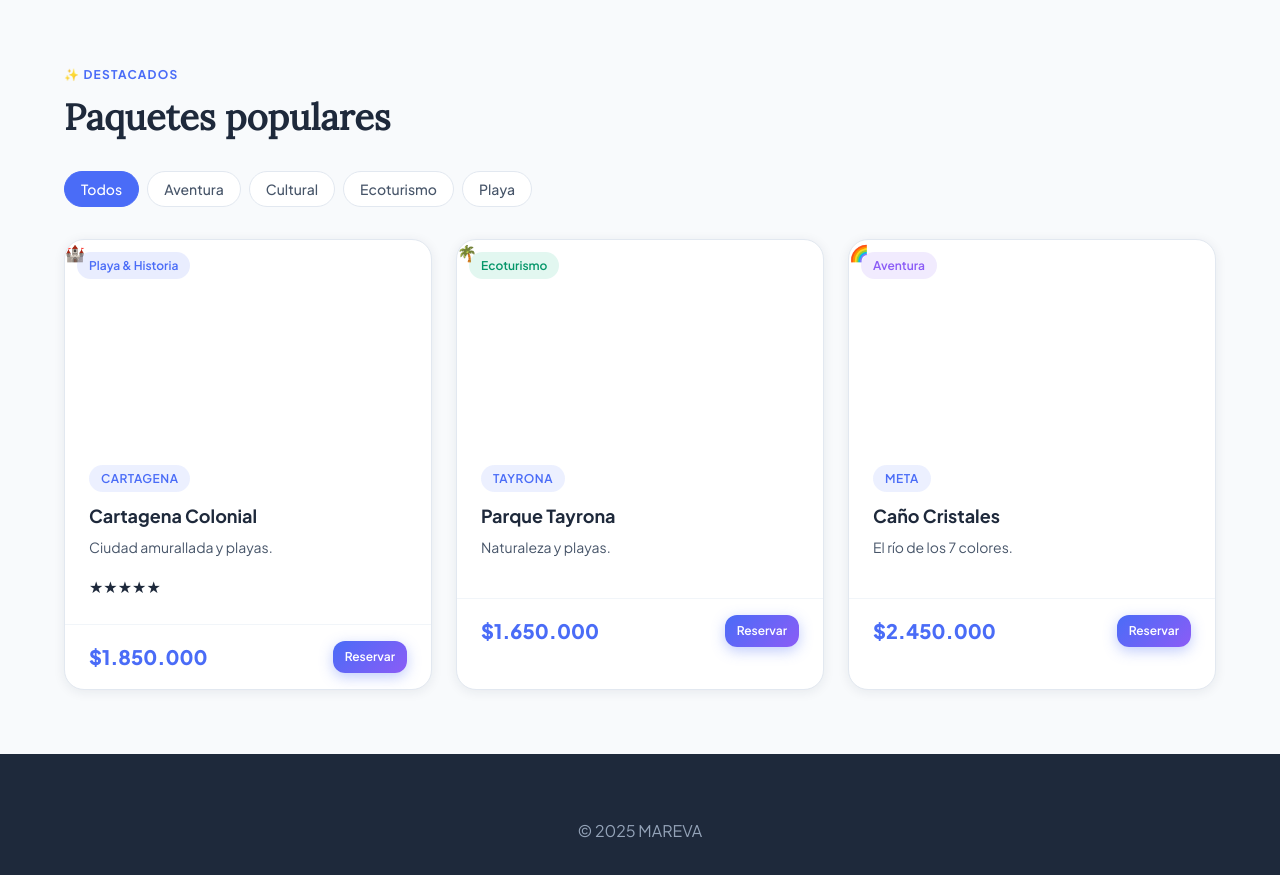
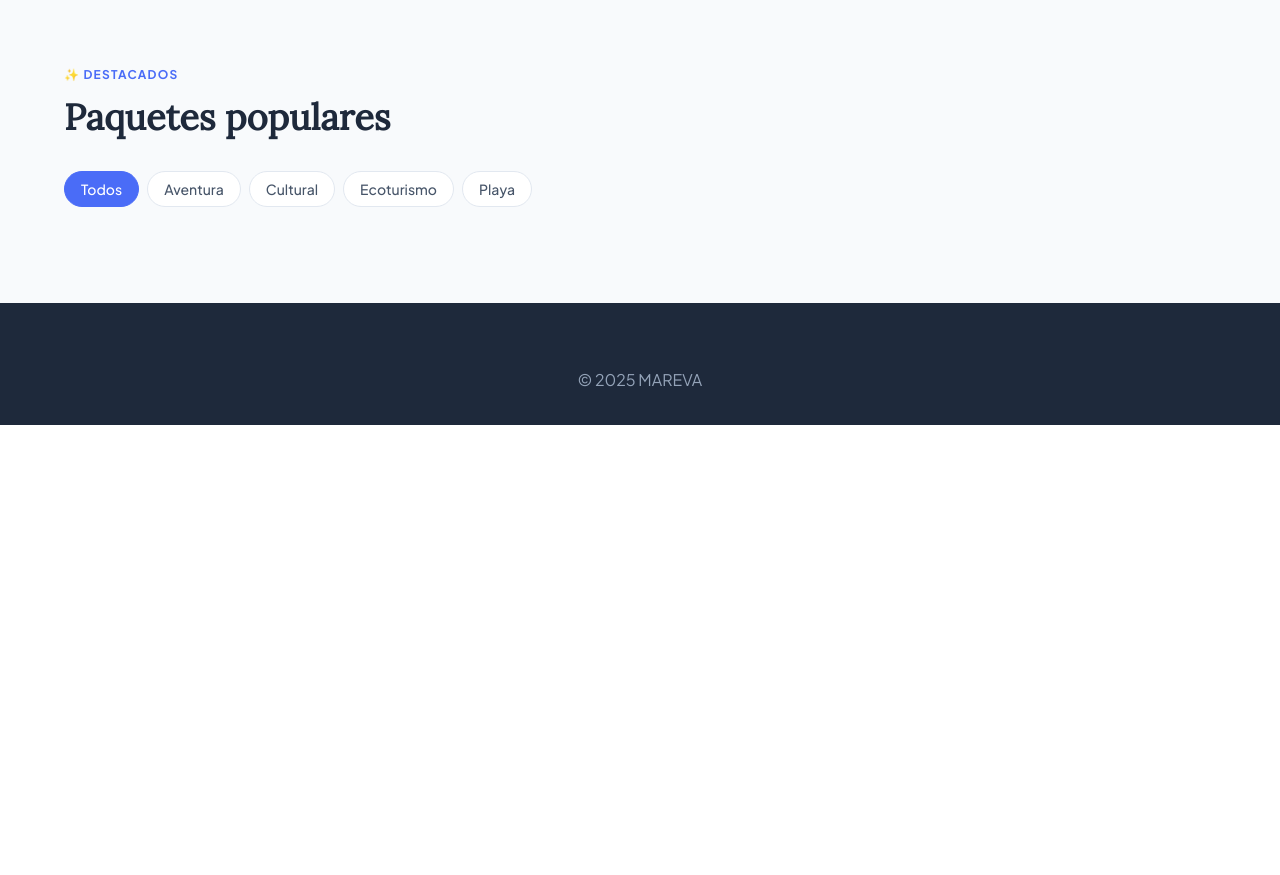
Before and after one commit to nicollvaleriasabogal9-eng/PROYECTO_MAREVA, a Flask app: page / in a window 1280 px wide. Shown: the part 899-1774 px from the top of the page. After the commit the page ends 1324 px from the top, so only its background shows below. Run offline with Flask 3, Linux system fonts and the light colour scheme.

Commit message:
Fix de bugs en las urls del navbar

```diff
--- a/Proyecto Mareva/frontend/templates/base.html
+++ b/Proyecto Mareva/frontend/templates/base.html
@@ -17,7 +17,7 @@
   <nav class="navbar">
     <div class="container navbar__inner">
 
-<a href="" class="navbar__logo">
+<a href="{{ url_for('home.home') }}" class="navbar__logo">
   <img src="{{ url_for('static', filename='img/logo_mareva.png') }}"
        alt="Logo MAREVA"
        class="navbar__logo-img"
@@ -26,8 +26,8 @@
 </a>
 
       <ul class="navbar__nav" id="mainNav">
-        <li><a href="" class="{% if request.path == '/'%}active{% endif %} navbar__link ">Inicio</a></li>
-        <li><a href="" class="navbar__link {% if request.path == '/paquetes'%}active{% endif %}">Paquetes</a></li>
+        <li><a href="{{ url_for('home.home') }}" class="{% if request.path == '/'%}active{% endif %} navbar__link ">Inicio</a></li>
+        <li><a href="{{ url_for('paquetes.paquetes') }}" class="navbar__link {% if request.path == '/paquetes'%}active{% endif %}">Paquetes</a></li>
         <li><a href="" class="{% if request.path == '/destinos'%}active{% endif %} navbar__link">Destinos</a></li>
         <li><a href="" class="{% if request.path == '/niveles'%}active{% endif %} navbar__link">Niveles</a></li>
         <li><a href="" class="{% if request.path == '/insignias'%}active{% endif %} navbar__link">Insignias</a></li>
@@ -41,7 +41,7 @@
     </a>
   {% else %}
     <a href="{{ url_for('auth.mostrar_login') }}" class="btn btn-outline btn-sm">Iniciar sesión</a>
-    <a href="" class="btn btn-primary btn-sm">Registrarse</a>
+    <a href="{{ url_for('auth.mostrar_registro') }}" class="btn btn-primary btn-sm">Registrarse</a>
   {% endif %}
 </div>
 
--- a/Proyecto Mareva/frontend/templates/principal/index.html
+++ b/Proyecto Mareva/frontend/templates/principal/index.html
@@ -54,73 +54,7 @@
       <button class="filtro-btn" onclick="filtrarPaquetes('playa')">Playa</button>
     </div>
 
-    <div class="grid-3">
 
-      <article class="card" data-categoria="playa">
-        <div class="card__img-wrap">
-          <div class="card__img">🏰</div>
-          <span class="card__badge badge badge-blue">Playa & Historia</span>
-        </div>
-
-        <div class="card__body">
-          <div class="card__tag">Cartagena</div>
-          <h3 class="card__title">Cartagena Colonial</h3>
-          <p class="card__desc">Ciudad amurallada y playas.</p>
-
-          <div class="card__meta">
-            <span>★★★★★</span>
-          </div>
-        </div>
-
-        <div class="card__footer">
-          <div class="card__price">$1.850.000</div>
-          <a href="{{ url_for('reserva', slug='cartagena-magica') }}" class="btn btn-primary btn-sm">
-            Reservar
-          </a>
-        </div>
-      </article>
-
-      <article class="card" data-categoria="ecoturismo">
-        <div class="card__img-wrap">
-          <div class="card__img">🌴</div>
-          <span class="card__badge badge badge-green">Ecoturismo</span>
-        </div>
-
-        <div class="card__body">
-          <div class="card__tag">Tayrona</div>
-          <h3 class="card__title">Parque Tayrona</h3>
-          <p class="card__desc">Naturaleza y playas.</p>
-        </div>
-
-        <div class="card__footer">
-          <div class="card__price">$1.650.000</div>
-          <a href="{{ url_for('reserva', slug='tayrona-salvaje') }}" class="btn btn-primary btn-sm">
-            Reservar
-          </a>
-        </div>
-      </article>
-
-      <article class="card" data-categoria="aventura">
-        <div class="card__img-wrap">
-          <div class="card__img">🌈</div>
-          <span class="card__badge badge badge-purple">Aventura</span>
-        </div>
-
-        <div class="card__body">
-          <div class="card__tag">Meta</div>
-          <h3 class="card__title">Caño Cristales</h3>
-          <p class="card__desc">El río de los 7 colores.</p>
-        </div>
-
-        <div class="card__footer">
-          <div class="card__price">$2.450.000</div>
-          <a href="{{ url_for('reserva', slug='cano-cristales') }}" class="btn btn-primary btn-sm">
-            Reservar
-          </a>
-        </div>
-      </article>
-
-    </div>
 
   </div>
 
--- a/Proyecto Mareva/frontend/templates/principal/registro.html
+++ b/Proyecto Mareva/frontend/templates/principal/registro.html
@@ -14,7 +14,7 @@
       <p class="auth-card__subtitle">Únete a MAREVA y empieza a explorar Colombia</p>
     </div>
 
-    <form method="POST" action="{{ url_for('registro') }}">
+    <form method="POST" action="{{ url_for('auth.funcion_registro') }}">
       <div class="grid-2" style="gap:var(--space-4);margin-bottom:var(--space-4)">
         <div class="form-group">
           <label class="form-label">Nombres <span class="form-required">*</span></label>
@@ -75,7 +75,7 @@
     </form>
 
     <p class="auth-card__footer">
-      ¿Ya tienes cuenta? <a href="{{ url_for('login') }}" class="form-link">Inicia sesión</a>
+      ¿Ya tienes cuenta? <a href="{{ url_for('auth.mostrar_login') }}" class="form-link">Inicia sesión</a>
     </p>
   </div>
 </main>
```
